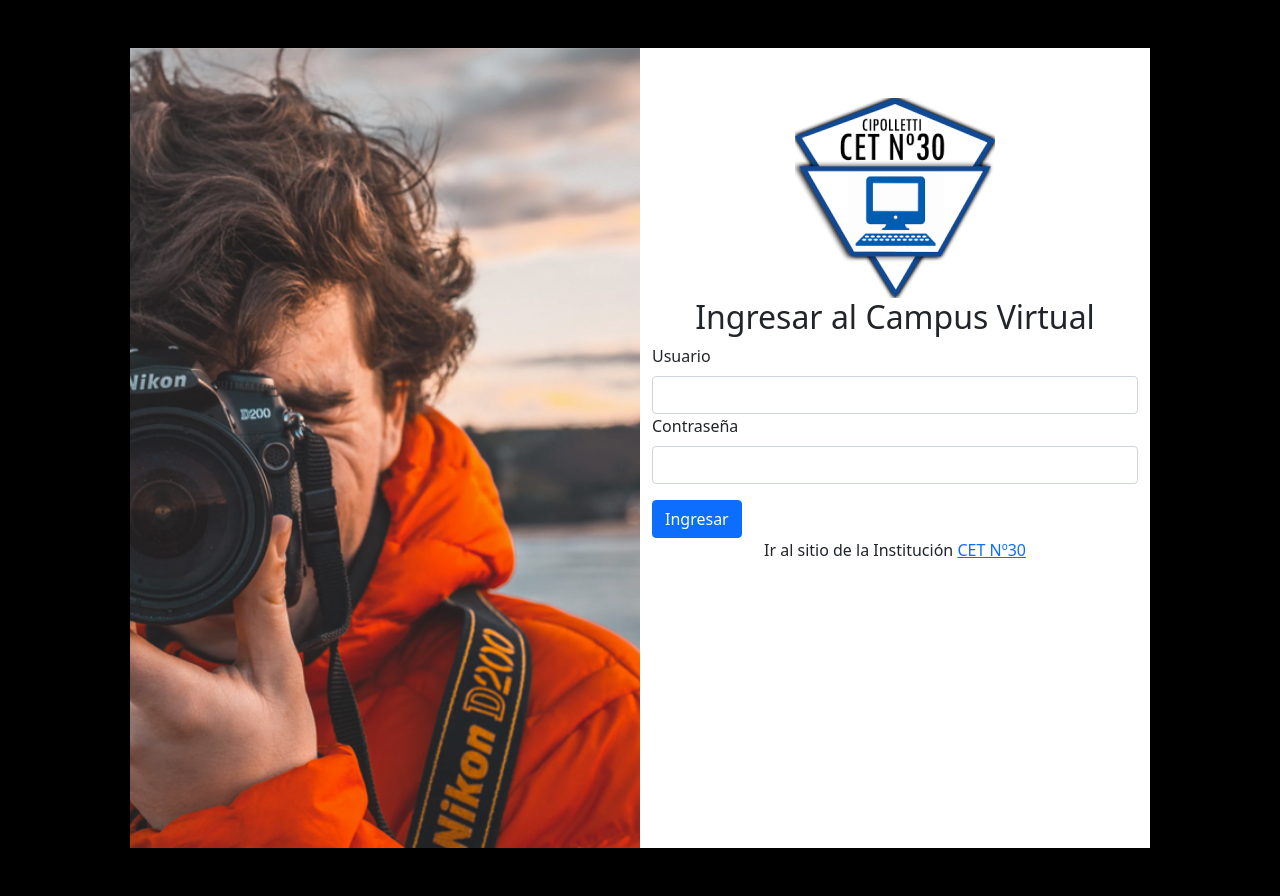
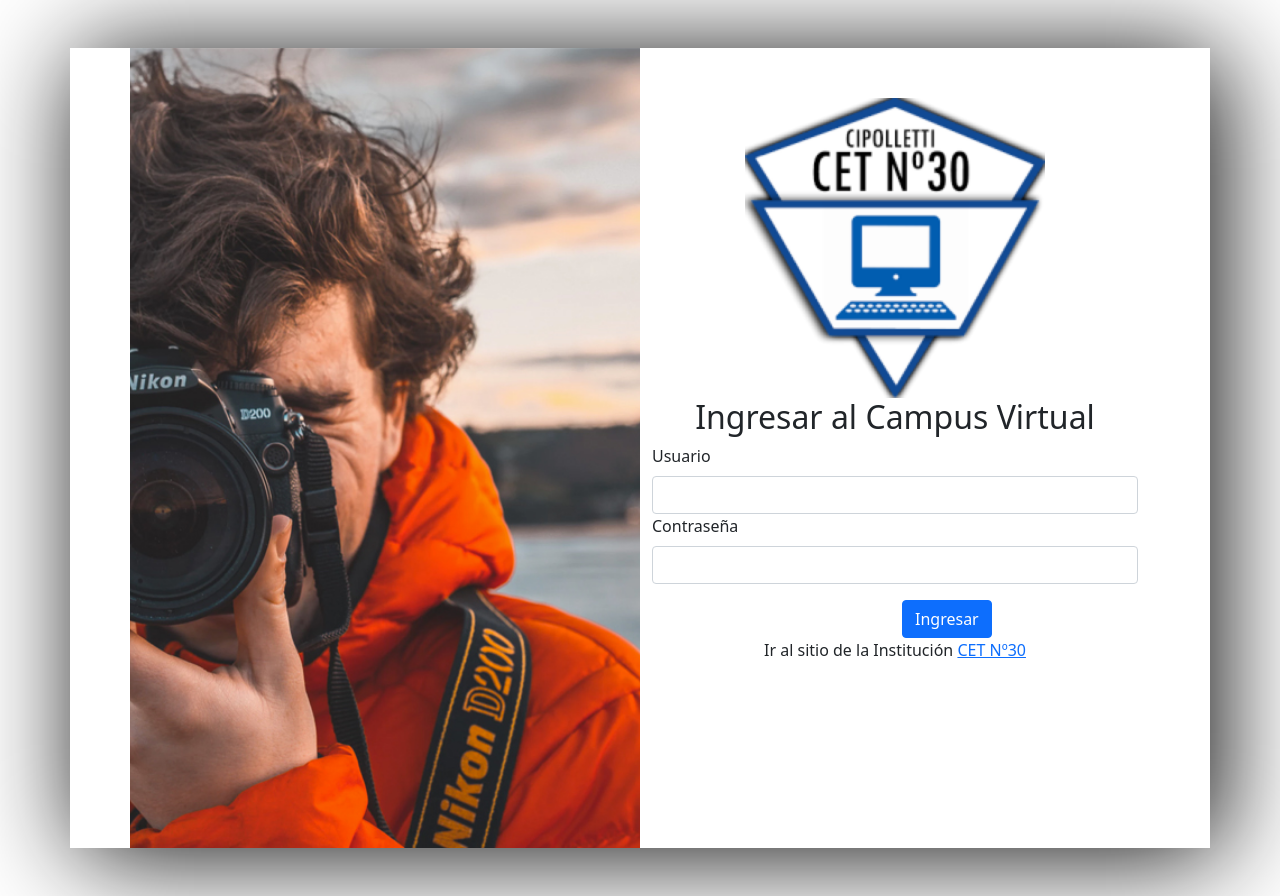
Before and after one commit to Juliancito15/bootstrap, a plain HTML site: page formulario/index.html in a window 1280 px wide. Drawn offline with nearby package versions, Linux system fonts and the light colour scheme.

Commit message:
terminao

```diff
--- a/formulario/index.html
+++ b/formulario/index.html
@@ -12,12 +12,12 @@
   <body>
     <div class="container">
         <div class="row vh-100 fondo2 m-5">
-            <div class="col-md-6 fondo"></div>
+            <div class="col-md-6 d-none d-md-block fondo"></div> <!-- d=display, sirve para eliminar imagenes o bloques enteros con el breakpoint-->
 
             <div class="col-md-6 derecha">
                  <div class="row">
                     <div class="col-md-12 d-flex justify-content-center">
-                        <img src="../lohooo.png" class="rounded" alt="logo-cet30">
+                        <img id="logito" src="../lohooo.png" class="rounded" alt="logo-cet30">
                     </div>
                     <div class="col-md-12">
                         <h2 class="text-center">Ingresar al Campus Virtual</h2>
@@ -32,7 +32,7 @@
                       <input type="contraseña" class="form-control" id="exampleInputPassword1">
                     </div>
                     <div>
-                    <button type="Ingresar" class="btn btn-primary">Ingresar</button>
+                    <button type="Ingresar" class="btn btn-primary boton">Ingresar</button>
                     <p class="text-center">Ir al sitio de la Institución <a href="https://campus.cet30.edu.ar/login/index.php">CET Nº30</a></p>
                     </div>
                  </form>
--- a/formulario/style.css
+++ b/formulario/style.css
@@ -1,5 +1,5 @@
 body{
-    background-color: black;
+    background-color: rgb(255, 255, 255);
 }
 .fondo{
     background-image: url(../fotografo-demanda.jpg);
@@ -9,11 +9,21 @@ body{
     background-size: cover;
 }
 .fondo2{
-    background-color: white;
+    background-color: rgb(255, 255, 255);
+    margin-top: 50px;
 }
 .derecha{
     margin-top: 50px;
 }
+.container{
+    box-shadow: 10px 6px 100px rgb(10, 10, 10);
+}
+.boton{
+    margin-left: 250px;
+}
 #logito{
+    border-radius: 5%;
     margin:auto;
+    height: 300px;
+    width: 300px;
 }
```
